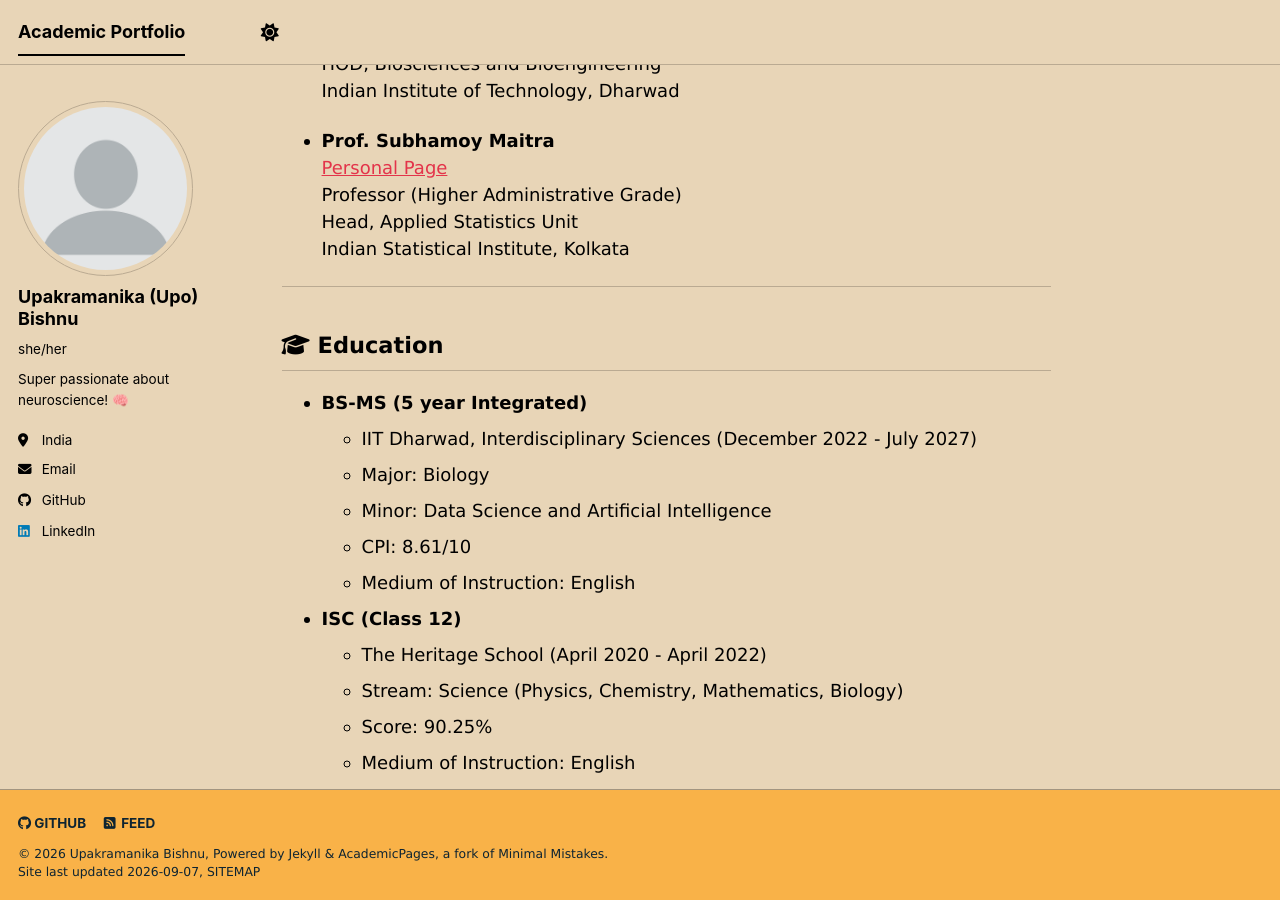
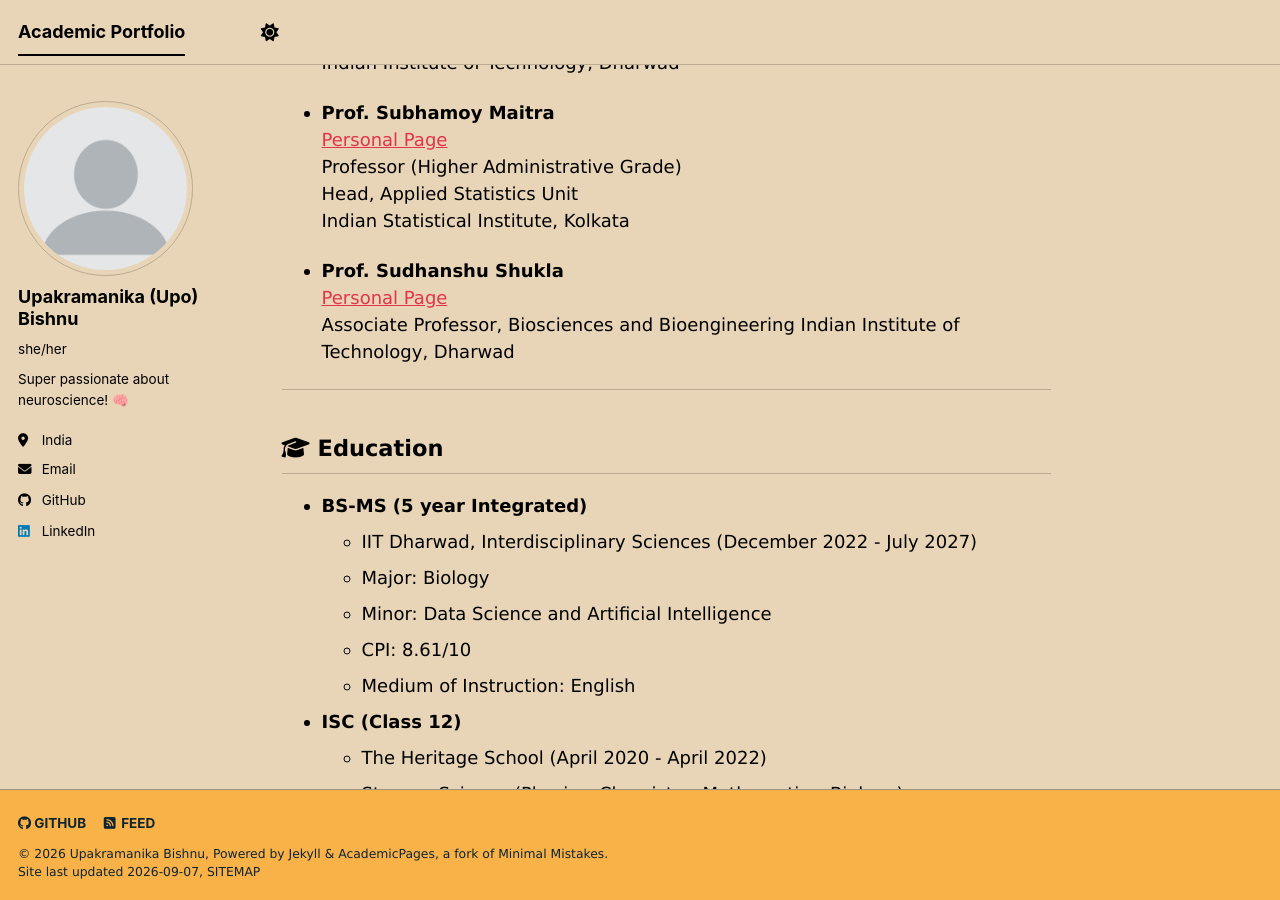
Before and after one commit to upakramanika/upakramanika.github.io, a Jekyll site: the page built from _pages/about.md, in a window 1280 px wide and 900 px high, scrolled down 4178 px. Built offline with Jekyll 4.4.1, drawn with Linux system fonts in a browser that asks for light colours; a style sheet for code colours, icons or effects is not loaded; our own code applies the rules of GitHub Pages for plain Markdown files; some of the changed text lies outside the part shown.

Commit message:
about.md

```diff
--- a/_pages/about.md
+++ b/_pages/about.md
@@ -1,5 +1,6 @@
 ---
 layout: single
+title: ""
 author_profile: true
 permalink: /
 ---
@@ -116,15 +117,20 @@ permalink: /
   Indian Institute of Technology, Kharagpur
 
 * **Prof. Swanand Marathe**
-  [Personal Page]([https://informationprocessinglab.weebly.com/](https://sites.google.com/iitdh.ac.in/swanandlab/home))
+  [Personal Page](https://sites.google.com/iitdh.ac.in/swanandlab/home)
   HOD, Biosciences and Bioengineering
   Indian Institute of Technology, Dharwad
 
 * **Prof. Subhamoy Maitra**
-  [Personal Page]([https://informationprocessinglab.weebly.com/](https://isi.irins.org/profile/61161))
+  [Personal Page](https://isi.irins.org/profile/61161)
   Professor (Higher Administrative Grade)
   Head, Applied Statistics Unit
   Indian Statistical Institute, Kolkata
+
+* **Prof. Sudhanshu Shukla**
+  [Personal Page](https://www.sudhanshukla.com/)
+  Associate Professor, Biosciences and Bioengineering
+  Indian Institute of Technology, Dharwad
 
 ---
 
```
